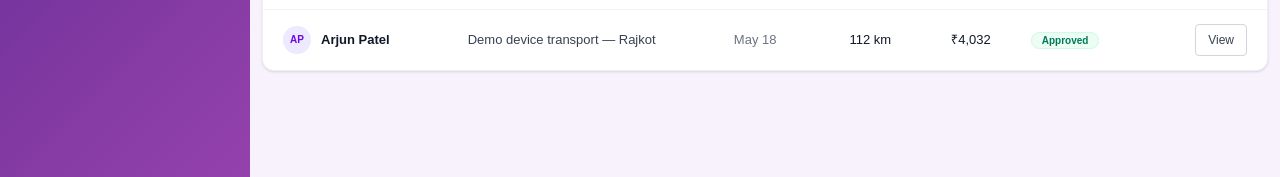
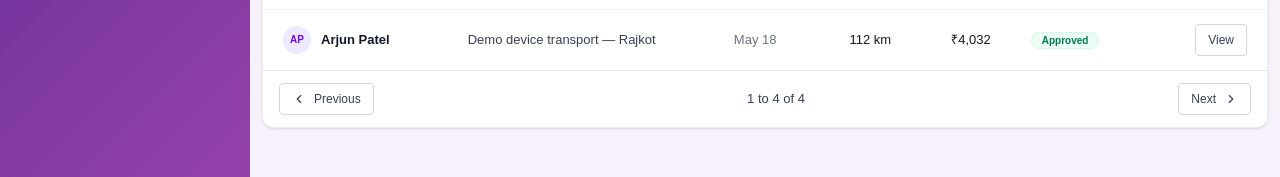
Before and after one commit to AlkamaSunasara00/glowison-erp, a Next.js app: page /task/travel-claims in a window 1280 px wide. Shown: the part 511-688 px from the top of the page. Built offline with nearby package versions, Linux system fonts and the light colour scheme.

Commit message:
make some changes

```diff
--- a/src/components/leads/leads.jsx
+++ b/src/components/leads/leads.jsx
@@ -488,7 +488,7 @@ export const Leads = () => {
             <div className="border-t border-gray-200 px-4 py-3 flex flex-col gap-3 md:flex-row md:items-center md:justify-between w-full shrink-0">
               <Button
                 variant="outline"
-                size="md"
+                size="sm"
                 leftIcon={(props) => <Icons name="ChevronLeft" {...props} />}
               >
                 Previous
@@ -500,7 +500,7 @@ export const Leads = () => {
 
               <Button
                 variant="outline"
-                size="md"
+                size="sm"
                 rightIcon={(props) => <Icons name="ChevronRight" {...props} />}
               >
                 Next
--- a/src/components/task/AllTask.jsx
+++ b/src/components/task/AllTask.jsx
@@ -1006,7 +1006,7 @@ export const AllTask = () => {
                   >
                     <span>{tab.label}</span>
                     <span className={`ml-2 text-xs font-semibold ${isActive ? "bg-white/20" : "bg-gray-200"
-                      } px-2 py-0.5 rounded-full`}>
+                      } px-2 py-1 rounded-full`}>
                       {tab.count}
                     </span>
                   </button>
--- a/src/components/tavelClaims/TravelClaims.jsx
+++ b/src/components/tavelClaims/TravelClaims.jsx
@@ -6,6 +6,7 @@ import { useRouter } from "next/router";
 
 export const TravelClaims = () => {
   const router = useRouter();
+  const rowsPerPage = 5;
 
   // Initial claims data based on the design mockup image
   const [claims, setClaims] = useState([
@@ -67,6 +68,7 @@ export const TravelClaims = () => {
   // Filter states
   const [search, setSearch] = useState("");
   const [activeTab, setActiveTab] = useState("all");
+  const [currentPage, setCurrentPage] = useState(1);
 
   // Dynamic metrics calculations
   const totalClaimsCount = claims.length;
@@ -168,6 +170,17 @@ export const TravelClaims = () => {
     return matchesSearch && matchesTab;
   });
 
+  const totalFilteredClaims = filteredClaims.length;
+  const totalPages = Math.max(1, Math.ceil(totalFilteredClaims / rowsPerPage));
+  const safeCurrentPage = Math.min(currentPage, totalPages);
+  const pageStartIndex = (safeCurrentPage - 1) * rowsPerPage;
+  const paginatedClaims = filteredClaims.slice(
+    pageStartIndex,
+    pageStartIndex + rowsPerPage
+  );
+  const pageRangeStart = totalFilteredClaims === 0 ? 0 : pageStartIndex + 1;
+  const pageRangeEnd = Math.min(pageStartIndex + rowsPerPage, totalFilteredClaims);
+
   return (
     <div className="flex min-h-screen w-full flex-col gap-4 animate-fade-in relative">
       {/* ── HEADER ─────────────────────────────────────────── */}
@@ -260,7 +273,10 @@ export const TravelClaims = () => {
               {["all", "pending", "approved"].map((tab) => (
                 <button
                   key={tab}
-                  onClick={() => setActiveTab(tab)}
+                  onClick={() => {
+                    setActiveTab(tab);
+                    setCurrentPage(1);
+                  }}
                   className={`px-3 py-1.5 text-xs font-semibold rounded-md transition-all capitalize ${
                     activeTab === tab
                       ? "bg-primary text-white shadow-sm"
@@ -278,7 +294,10 @@ export const TravelClaims = () => {
               <Input
                 id="search-claims"
                 value={search}
-                onChange={(e) => setSearch(e.target.value)}
+                onChange={(e) => {
+                  setSearch(e.target.value);
+                  setCurrentPage(1);
+                }}
                 placeholder="Search employee or purpose..."
                 endIcon={
                   <Icons name="Search" size={15} className="text-gray-400" />
@@ -303,7 +322,7 @@ export const TravelClaims = () => {
               </tr>
             </thead>
             <tbody className="divide-y divide-gray-100">
-              {filteredClaims.map((claim) => (
+              {paginatedClaims.map((claim) => (
                 <tr
                   key={claim.id}
                   className="hover:bg-slate-50/50 transition-colors text-[13px] text-gray-700"
@@ -363,7 +382,7 @@ export const TravelClaims = () => {
                   </td>
                 </tr>
               ))}
-              {filteredClaims.length === 0 && (
+              {totalFilteredClaims === 0 && (
                 <tr>
                   <td colSpan="7" className="px-5 py-8 text-center text-gray-400">
                     No travel claims found matching the filters.
@@ -372,6 +391,34 @@ export const TravelClaims = () => {
               )}
             </tbody>
           </table>
+        </div>
+
+        <div className="border-t border-gray-200 px-4 py-3 flex flex-col gap-3 md:flex-row md:items-center md:justify-between w-full shrink-0">
+          <Button
+            variant="outline"
+            size="sm"
+            // disabled={safeCurrentPage === 1 || totalFilteredClaims === 0}
+            onClick={() => setCurrentPage((prev) => Math.max(prev - 1, 1))}
+            leftIcon={(props) => <Icons name="ChevronLeft" {...props} />}
+          >
+            Previous
+          </Button>
+
+          <div className="text-[13px] text-gray-700 text-center">
+            {pageRangeStart} to {pageRangeEnd} of {totalFilteredClaims}
+          </div>
+
+          <Button
+            variant="outline"
+            size="sm"
+            // disabled={safeCurrentPage === totalPages || totalFilteredClaims === 0}
+            onClick={() =>
+              setCurrentPage((prev) => Math.min(prev + 1, totalPages))
+            }
+            rightIcon={(props) => <Icons name="ChevronRight" {...props} />}
+          >
+            Next
+          </Button>
         </div>
       </div>
 
```
